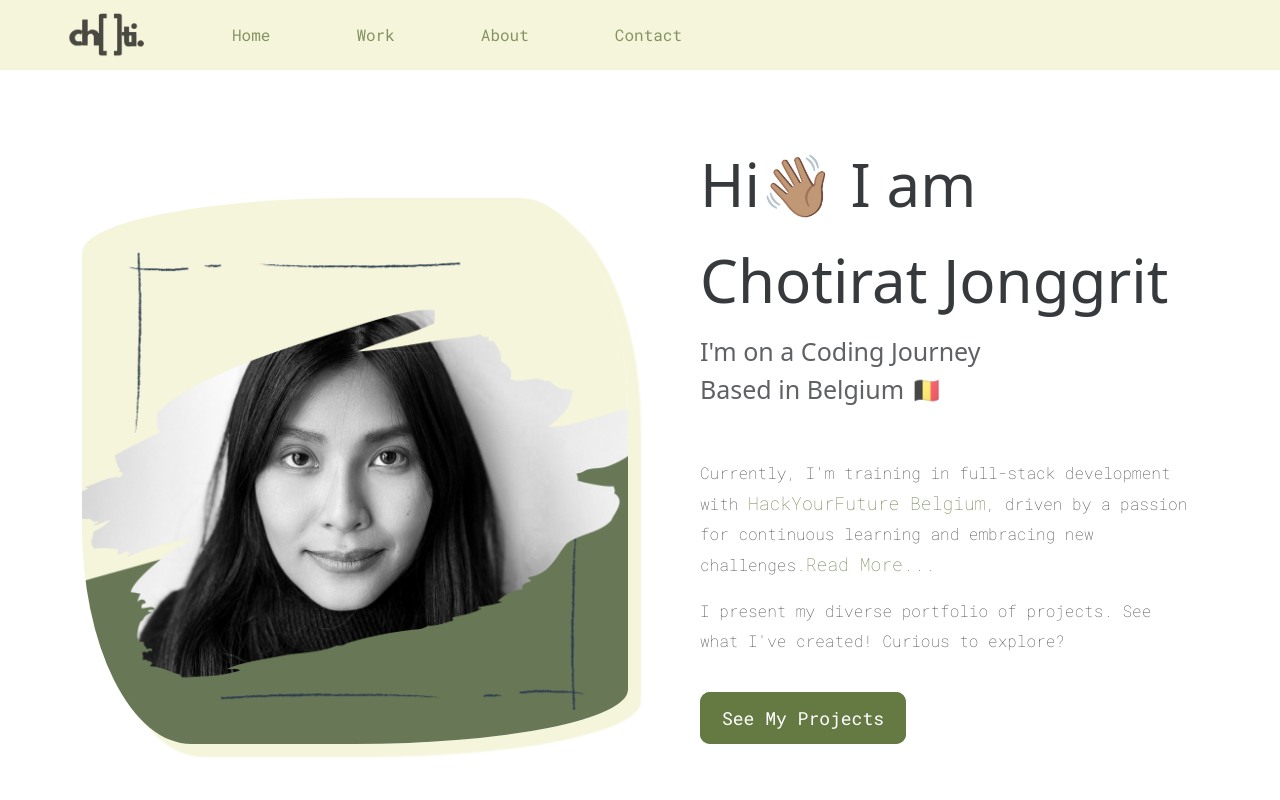
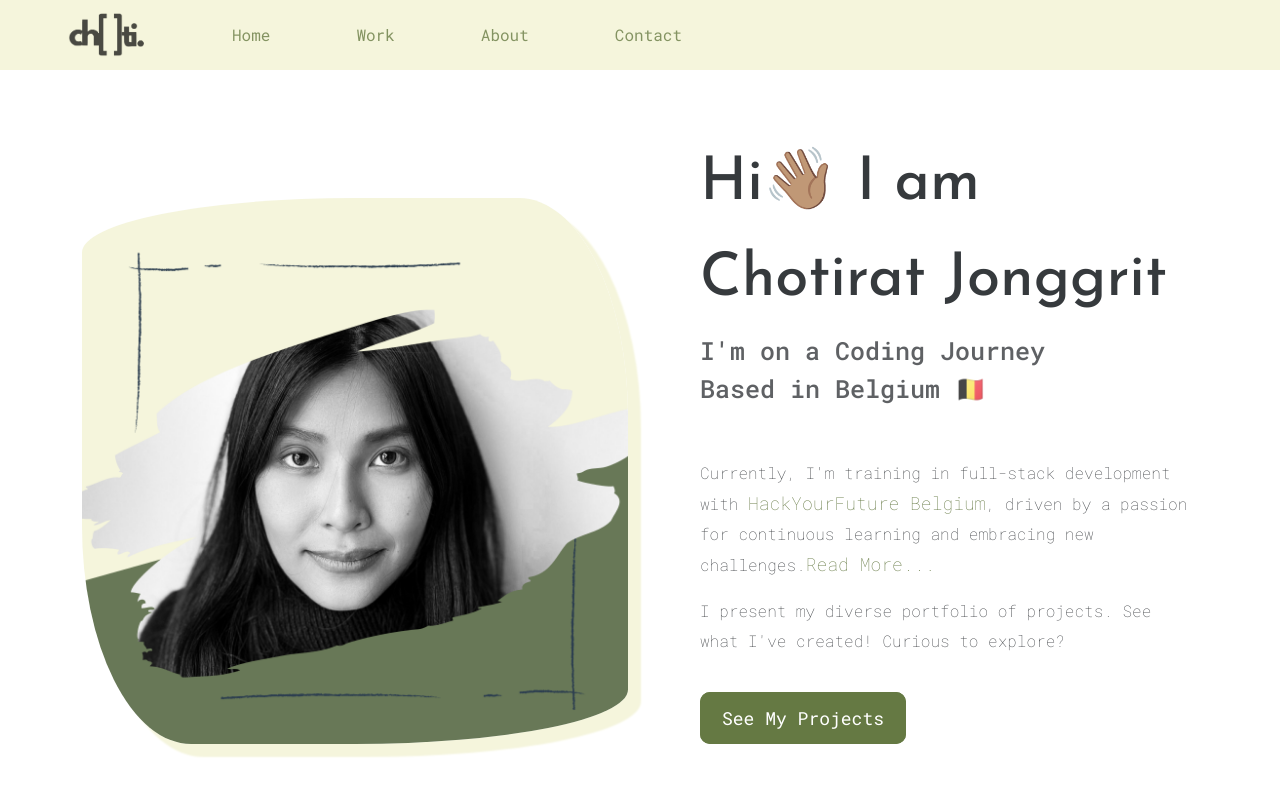
Before and after one commit to jgchoti/jgchoti.github.io, a React (Create React App) app: page /about in a window 1280 px wide. Shown: the top 800 px of the page. Built offline with nearby package versions, Linux system fonts and the light colour scheme.

Commit message:
Update typography.css

```diff
--- a/src/style/typography.css
+++ b/src/style/typography.css
@@ -1,8 +1,9 @@
-.hero h1 {
+.hero h1,
+.description h1 {
   font-size: 96px;
   font-family: var(--head-font-family);
 }
-
+.description h2,
 .hero h2 {
   font-family: var(--font-family);
 }
```
